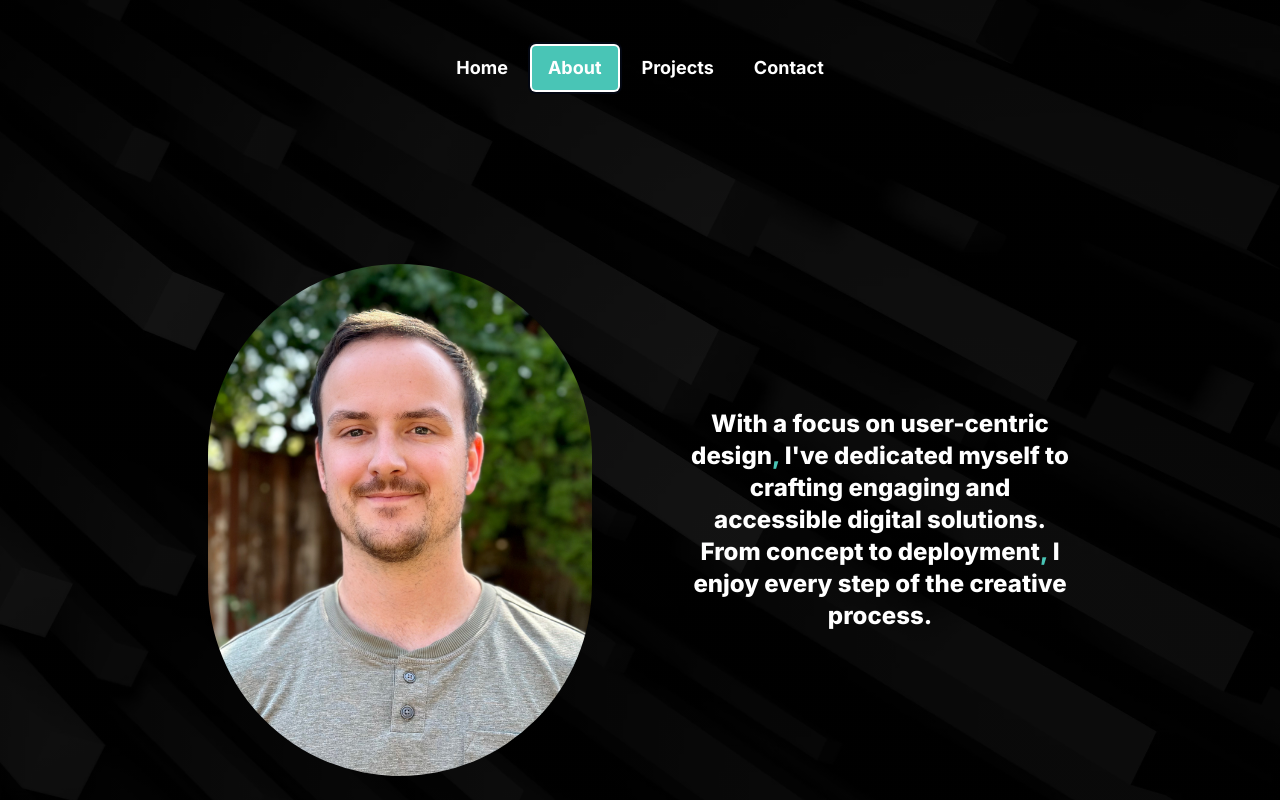
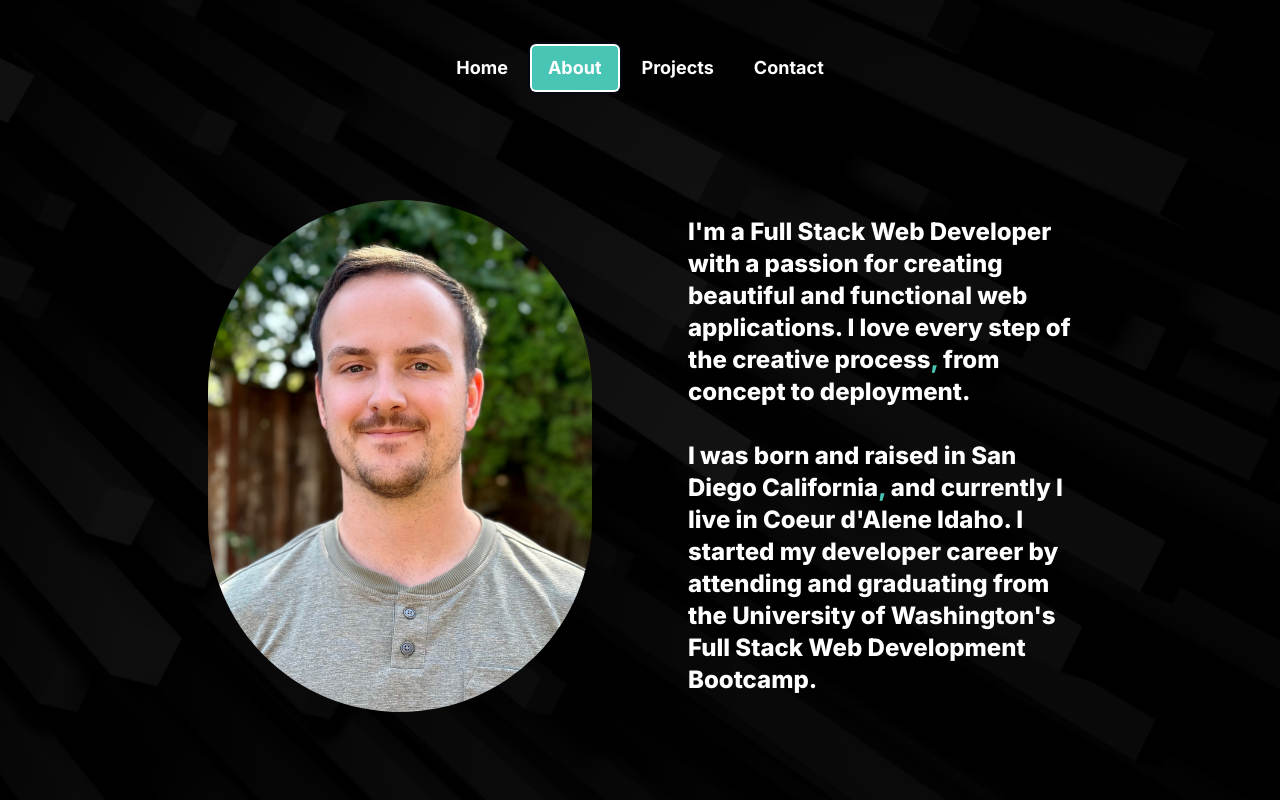
Before and after one commit to Goobber33/Portfolio-v4, a Next.js app: page /main in a window 1280 px wide. Both pictures are taken after a click on the tab "About". Shown: the top 800 px of the page. Built offline with nearby package versions, Linux system fonts and the light colour scheme.

Commit message:
Changed layout of my about text

```diff
--- a/components/about.tsx
+++ b/components/about.tsx
@@ -1,7 +1,5 @@
-"use client"
-
 import { motion } from 'framer-motion';
-import { InView } from 'react-intersection-observer'; // Ensure you've imported InView
+import { InView } from 'react-intersection-observer';
 
 const AboutPage = () => {
 
@@ -15,22 +13,8 @@ const AboutPage = () => {
     },
   };
 
-  // Corrected to use scrollVariants
-  const scrollVariants = {
-    offscreen: { y: 20, opacity: 0 },
-    onscreen: {
-      y: 0,
-      opacity: 1,
-      transition: {
-        type: "spring",
-        bounce: 0.4,
-        duration: 1,
-      },
-    },
-  };
-
   const childVariants = {
-    hidden: { y: 20, opacity: 0 },
+    hidden: { y: 0, opacity: 0 },
     visible: {
       y: 0,
       opacity: 1,
@@ -40,33 +24,48 @@ const AboutPage = () => {
     },
   };
 
+  const textContainerVariants = {
+    hidden: { opacity: 0 },
+    visible: {
+      opacity: 1,
+      transition: {
+        staggerChildren: 0.2,
+      },
+    },
+  };
+
   return (
     <>
-      <motion.div variants={containerVariants}
+      <motion.div
+        variants={containerVariants}
         initial="hidden"
-        animate="visible" className='flex flex-col lg:flex-row gap-8 sm:gap-12 md:gap-16 lg:gap-24 p-20 lg:p-40 items-center'>
+        animate="visible"
+        className='flex flex-col -mt-8 lg:-mt-16 lg:flex-row gap-8 sm:gap-12 md:gap-16 lg:gap-24 p-20 lg:p-40 items-center'
+      >
         <motion.img
           variants={childVariants}
           src="/kyle.jpeg"
           alt="Kyle Parks"
-          className="rounded-full w-48 sm:w-64 md:w-72 lg:w-96" />
-        <motion.h3 variants={childVariants} className='text-white font-extrabold text-md sm:text-2xl md:text-3xl lg:text-2xl text-center lg:max-w-4xl w-96'>
-          With a focus on user-centric design<span style={{ color: '#49c5b6' }}>,</span> I&apos;ve dedicated myself to crafting engaging and accessible digital solutions. From concept to deployment<span style={{ color: '#49c5b6' }}>,</span> I enjoy every step of the creative process.
-        </motion.h3>
+          className="rounded-full w-48 sm:w-64 md:w-72 lg:w-96"
+        />
+        <motion.div
+          variants={textContainerVariants}
+          className="flex flex-col"
+        >
+          <motion.h3
+            variants={childVariants}
+            className='text-white font-extrabold text-md sm:text-2xl md:text-3xl lg:text-2xl text-start lg:max-w-xl w-auto'
+          >
+            I&apos;m a Full Stack Web Developer with a passion for creating beautiful and functional web applications. I love every step of the creative process<span style={{ color: '#49c5b6' }}>,</span> from concept to deployment.
+          </motion.h3>
+          <motion.h4
+            variants={childVariants}
+            className='text-white font-extrabold text-md sm:text-2xl md:text-3xl lg:text-2xl text-start lg:max-w-xl w-auto mt-8'
+          >
+            I was born and raised in San Diego California<span style={{ color: '#49c5b6' }}>,</span> and currently I live in Coeur d&apos;Alene Idaho. I started my developer career by attending and graduating from the University of Washington&apos;s Full Stack Web Development Bootcamp.
+          </motion.h4>
+        </motion.div>
       </motion.div>
-
-      <InView as="div" threshold={0.2} triggerOnce={true}>
-        {({ inView, ref }) => (
-          <div ref={ref} className="items-center mt-10">
-            <motion.p className="text-white font-bold text-2xl text-center" initial="offscreen" animate={inView ? "onscreen" : "offscreen"} variants={scrollVariants}>
-              I was born and raised in San Diego California, and currently, I live in Coeur d&apos;Alene Idaho.
-            </motion.p>
-            <motion.p className="text-white font-bold text-2xl text-center" initial="offscreen" animate={inView ? "onscreen" : "offscreen"} variants={scrollVariants}>
-              I am a Full Stack Web Developer with a focus on user-centric design.
-            </motion.p>
-          </div>
-        )}
-      </InView>
     </>
   );
 }
```
